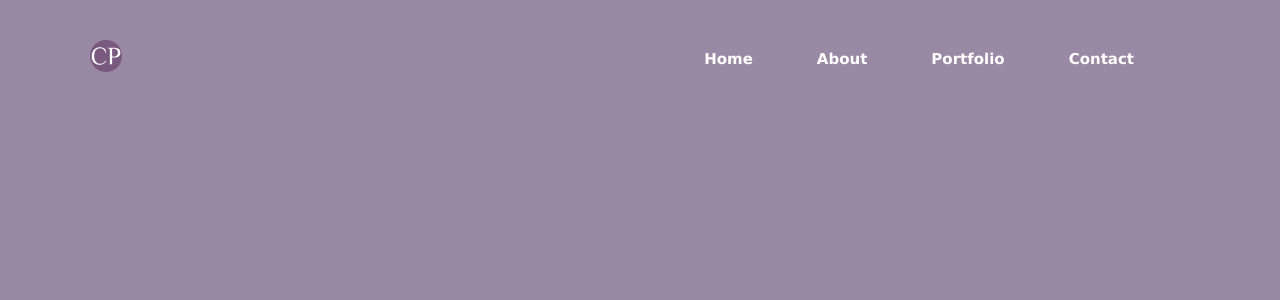
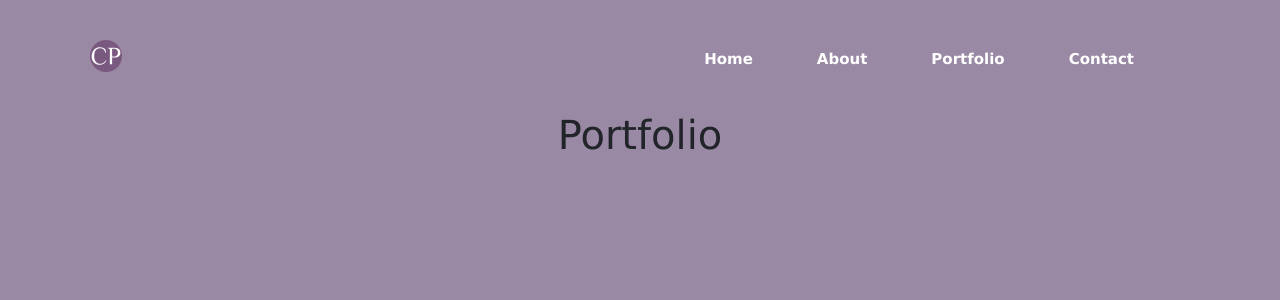
Before and after one commit to codri5/react-portfolio, a React (Create React App) app: page /portfolio in a window 1280 px wide. Shown: the top 300 px of the page. Built offline with nearby package versions, Linux system fonts and the light colour scheme.

Commit message:
added sections

```diff
--- a/src/App.js
+++ b/src/App.js
@@ -2,6 +2,8 @@ import React from 'react';
 import NavigationBar from './components/NavigationBar/NavigationBar';
 import Home from './components/Home/Home';
 import About from './components/About/About';
+import Portfolio from './components/Portfolio/Portfolio';
+import Contact from './components/Contact/Contact';
 import { BrowserRouter as Router,
          Routes,
          Route } from 'react-router-dom';
@@ -14,6 +16,8 @@ function App() {
           <Route path='/' element={<Home/>} />
           <Route path='/home' element={<Home/>} />
           <Route path='/about' element={<About />} />
+          <Route path='/portfolio' element={<Portfolio />} />
+          <Route path='/contact' element={<Contact />} />
         </Routes>
       </Router>
   );
--- /dev/null
+++ b/src/components/Contact/Contact.js
@@ -0,0 +1,22 @@
+import React from 'react';
+import { Container, Row, Col } from 'react-bootstrap';
+
+function Contact() {
+    return (
+        <>
+        <section>
+          <Container className='contact' id='contact'>
+            <Container className='contact-content'>
+              <Row>
+                <Col className='contact-header text-center'>
+                  <h1 className='contact-heading'>Contact</h1>
+                </Col>
+              </Row>
+            </Container>
+          </Container>
+        </section>
+      </>
+      )
+}
+
+export default Contact;
--- /dev/null
+++ b/src/components/Portfolio/Portfolio.js
@@ -0,0 +1,22 @@
+import React from 'react';
+import { Container, Row, Col } from 'react-bootstrap';
+
+function Portfolio() {
+    return (
+        <>
+        <section>
+          <Container className='portfolio' id='portfolio'>
+            <Container className='portfolio-content'>
+              <Row>
+                <Col className='portfolio-header text-center'>
+                  <h1 className='portfolio-heading'>Portfolio</h1>
+                </Col>
+              </Row>
+            </Container>
+          </Container>
+        </section>
+      </>
+      )
+}
+
+export default Portfolio;
```
